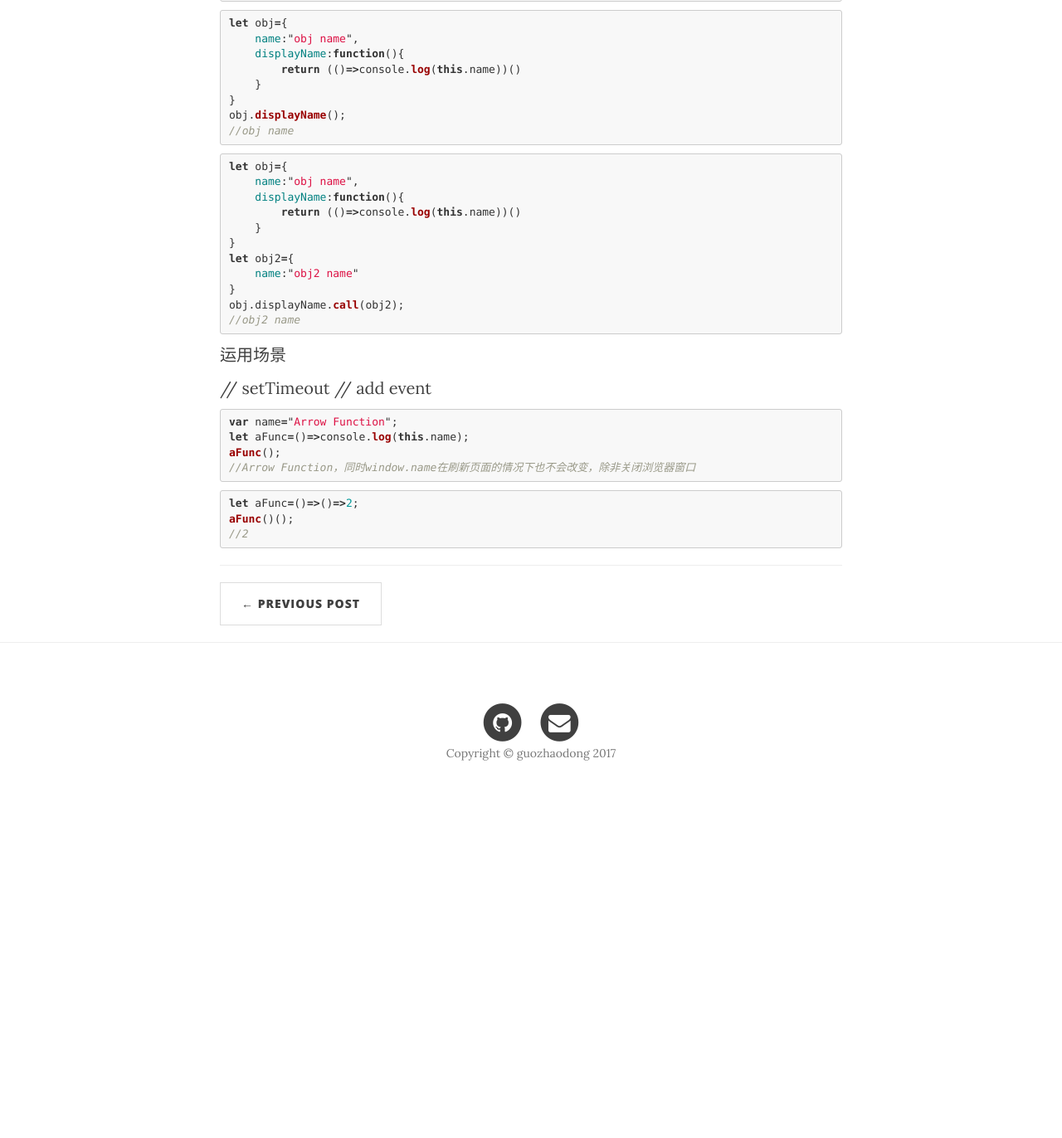
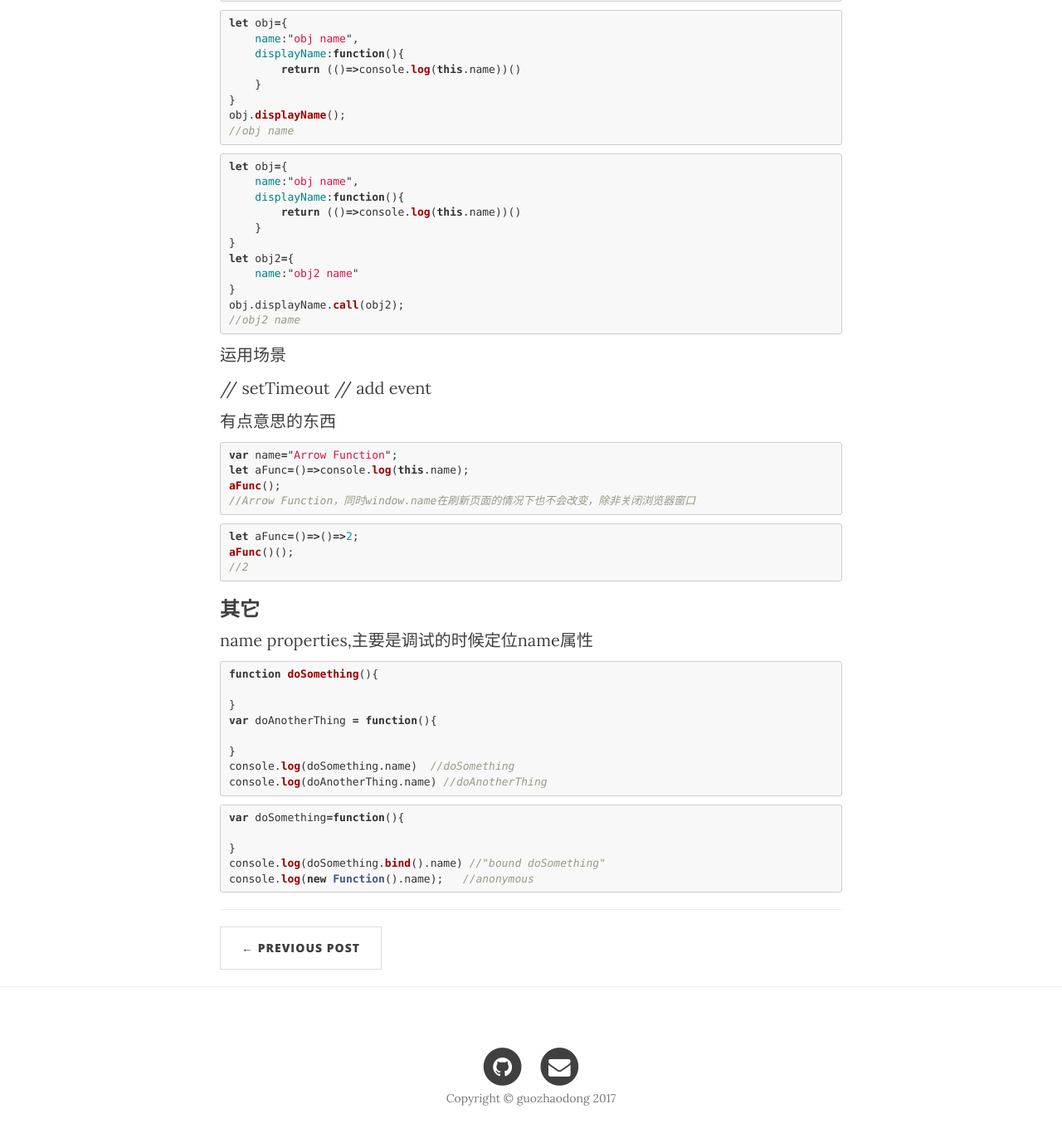
Before and after one commit to Bubble2/Bubble2.github.io, a Jekyll site: the page built from _posts/2017-07-31-es6-function.md, in a window 1280 px wide and 1400 px high, scrolled down 6395 px. Shown: the top 1372 px of the window at 83% size. Built offline with Jekyll 4.4.1, drawn with Linux system fonts in a browser that asks for light colours; nearby versions of some CDN libraries; before the commit the page ends 7379 px from its top, so only the background shows below that.

Commit message:
modify function

````diff
--- a/_posts/2017-07-31-es6-function.md
+++ b/_posts/2017-07-31-es6-function.md
@@ -389,6 +389,8 @@ obj.displayName.call(obj2);
 // setTimeout
 // add event
 
+
+有点意思的东西
 ``` js
 var name="Arrow Function";
 let aFunc=()=>console.log(this.name);
@@ -401,3 +403,25 @@ let aFunc=()=>()=>2;
 aFunc()();
 //2
 ```
+
+### 其它
+
+name properties,主要是调试的时候定位name属性
+``` js
+function doSomething(){
+
+}
+var doAnotherThing = function(){
+
+}
+console.log(doSomething.name)  //doSomething
+console.log(doAnotherThing.name) //doAnotherThing
+```
+
+``` js
+var doSomething=function(){
+
+}
+console.log(doSomething.bind().name) //"bound doSomething"
+console.log(new Function().name);   //anonymous
+```
````
